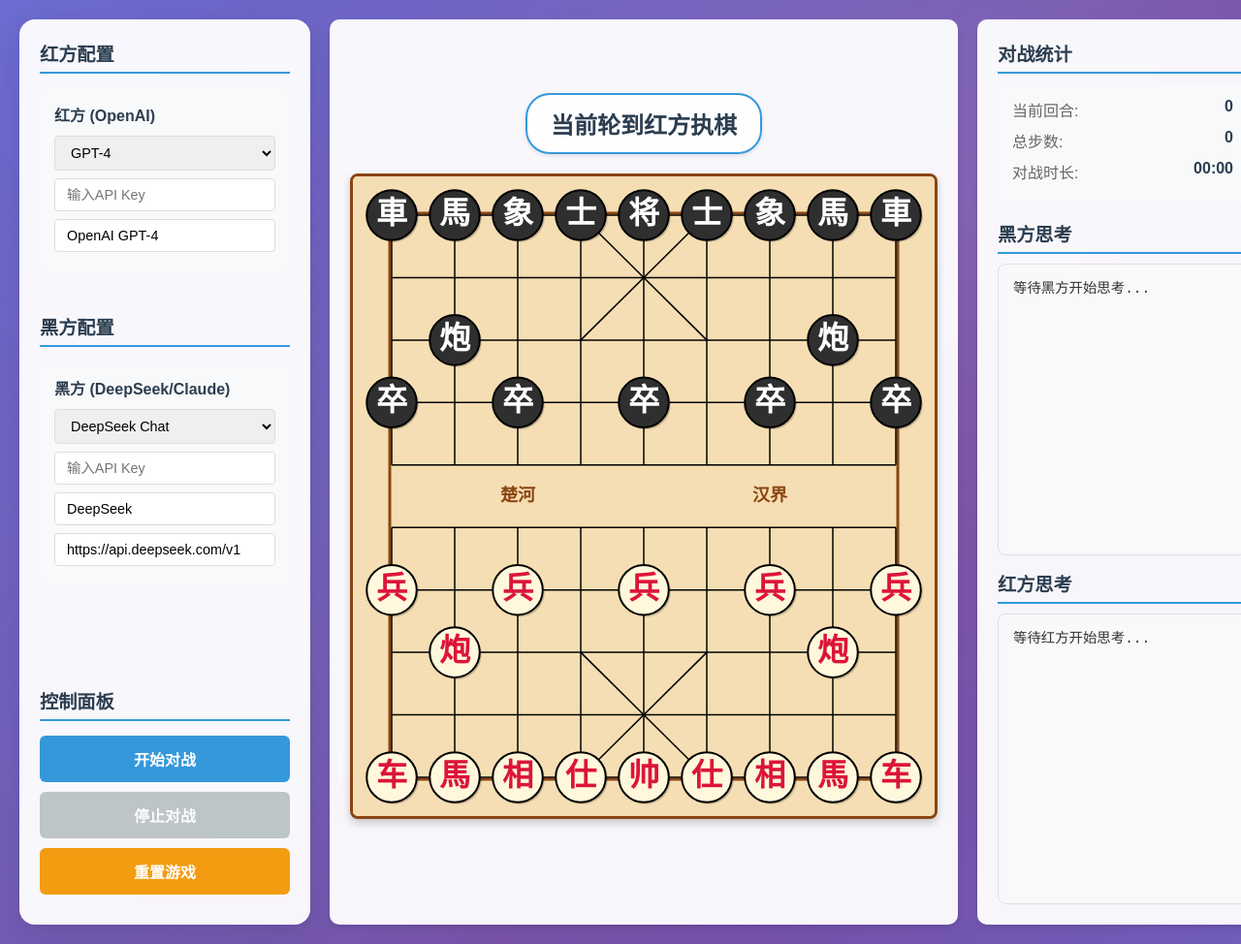
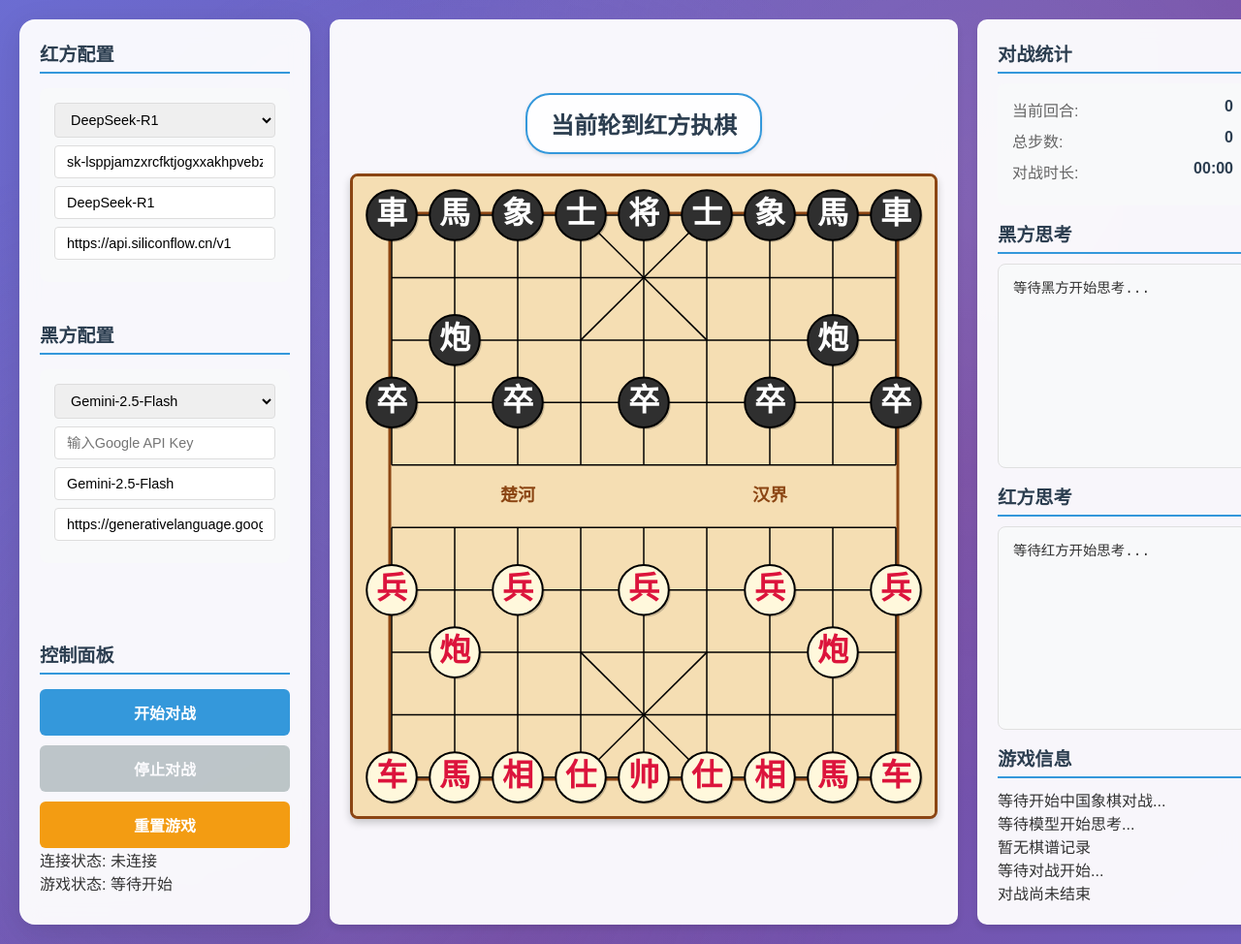
Before and after one commit to zstar1003/AiChineseChess, a Flask app: page / in a window 1280 px wide. Shown: the whole page at 97% size. Run offline with Flask 3, Linux system fonts and the light colour scheme; some libraries are stand-ins or nearby versions.

Commit message:
refactor: 调整对战模型

```diff
--- a/app.py
+++ b/app.py
@@ -29,19 +29,22 @@ def start_battle():
     black_config = data.get('black_player')
 
     try:
-        # 创建玩家实例
+        # 创建玩家实例（传入socketio实例以支持流式输出）
+        # 红方固定使用DeepSeek-R1模型
         red_player = LLMPlayer(
-            model_name=red_config['model_name'],
+            model_name="deepseek-ai/DeepSeek-R1",  # 严格按照test_deepseek.py的模型名称
             api_key=red_config['api_key'],
-            base_url=red_config.get('base_url'),
-            display_name=red_config['display_name']
+            base_url="https://api.siliconflow.cn/v1",  # 固定使用SiliconFlow API
+            display_name="DeepSeek-R1",
+            socketio=socketio
         )
 
         black_player = LLMPlayer(
             model_name=black_config['model_name'],
             api_key=black_config['api_key'],
             base_url=black_config.get('base_url'),
-            display_name=black_config['display_name']
+            display_name=black_config['display_name'],
+            socketio=socketio
         )
 
         # 创建对战实例
@@ -60,7 +63,10 @@ def run_battle():
     global current_battle
 
     if not current_battle:
+        print("错误: 没有当前对战实例")
         return
+
+    print("开始运行对战...")
 
     while not current_battle.game.is_game_over():
         try:
@@ -69,6 +75,8 @@ def run_battle():
                             if current_battle.game.current_player == "red"
                             else current_battle.black_player)
 
+            print(f"当前轮到: {current_player.display_name}")
+
             # 发送思考状态
             socketio.emit('thinking', {
                 'player': current_player.display_name,
@@ -76,10 +84,13 @@ def run_battle():
             })
 
             # 获取模型的下一步棋
+            print(f"正在获取 {current_player.display_name} 的棋步...")
             move_result = current_player.get_move(
                 current_battle.game.get_board_state(),
                 current_battle.game.move_history
             )
+
+            print(f"获得棋步结果: {move_result}")
 
             if move_result and current_battle.game.make_move(move_result['move']):
                 # 记录棋步
@@ -95,27 +106,37 @@ def run_battle():
                     'history': current_battle.battle_log[-10:]  # 最近10步
                 })
 
+                print(f"{current_player.display_name} 走了: {move_result['move']}")
+
                 # 短暂延迟，便于观察
                 time.sleep(2)
 
             else:
                 # 无效棋步，结束游戏
+                print(f"无效棋步: {move_result}")
                 socketio.emit('game_error', {
                     'message': f'{current_player.display_name} 产生了无效棋步'
                 })
                 break
 
         except Exception as e:
+            print(f"对战过程中出现异常: {e}")
+            import traceback
+            traceback.print_exc()
             socketio.emit('game_error', {'message': f'对战出错: {str(e)}'})
             break
 
     # 游戏结束，发送结果
-    result = current_battle.get_battle_result()
-    socketio.emit('game_over', {
-        'result': result,
-        'total_moves': len(current_battle.game.move_history),
-        'battle_log': current_battle.battle_log
-    })
+    try:
+        result = current_battle.get_battle_result()
+        socketio.emit('game_over', {
+            'result': result,
+            'total_moves': len(current_battle.game.move_history),
+            'battle_log': current_battle.battle_log
+        })
+        print(f"游戏结束: {result}")
+    except Exception as e:
+        print(f"发送游戏结束信息时出错: {e}")
 
 @app.route('/api/stop_battle', methods=['POST'])
 def stop_battle():
@@ -141,4 +162,11 @@ def get_battle_status():
     })
 
 if __name__ == '__main__':
-    socketio.run(app, debug=False, host='0.0.0.0', port=5002)
+    try:
+        print("正在启动AI象棋对战系统...")
+        print("访问地址: http://localhost:5003")
+        socketio.run(app, debug=True, host='0.0.0.0', port=5003)
+    except Exception as e:
+        print(f"启动应用时发生错误: {e}")
+        import traceback
+        traceback.print_exc()
--- a/static/js/chess.js
+++ b/static/js/chess.js
@@ -111,6 +111,59 @@ function streamThinkingProcess(player, message, speed = 50) {
         };
 
         typeWriter();
+    }
+}
+
+// 实时流式输出思考过程（用于Socket.IO流式数据）
+let currentStreamingElements = {};
+
+function streamThinkingProcessRealtime(player, content) {
+    const thinkingBoxId = `${player}-thinking-process`;
+    const thinkingBox = document.getElementById(thinkingBoxId);
+
+    if (!thinkingBox) return;
+
+    // 如果是第一次为该玩家创建流式元素
+    if (!currentStreamingElements[player]) {
+        // 如果是第一条消息，清空默认文本
+        if (thinkingBox.innerHTML.includes('等待') || thinkingBox.innerHTML.includes('开始思考')) {
+            thinkingBox.innerHTML = '';
+        }
+
+        // 创建思考项
+        const thinkingItem = document.createElement('div');
+        thinkingItem.className = `thinking-item ${player === 'red' ? 'red-thinking' : 'black-thinking'}`;
+
+        // 添加时间戳
+        const timestamp = document.createElement('div');
+        timestamp.className = 'thinking-timestamp';
+        timestamp.textContent = new Date().toLocaleTimeString();
+
+        // 添加思考内容容器
+        const thinkingText = document.createElement('div');
+        thinkingText.className = 'thinking-text';
+        thinkingText.id = `${player}-current-stream`;
+
+        thinkingItem.appendChild(timestamp);
+        thinkingItem.appendChild(thinkingText);
+        thinkingBox.appendChild(thinkingItem);
+
+        // 保存当前流式元素的引用
+        currentStreamingElements[player] = thinkingText;
+    }
+
+    // 追加内容到当前流式元素
+    const streamElement = currentStreamingElements[player];
+    if (streamElement) {
+        streamElement.textContent += content;
+        thinkingBox.scrollTop = thinkingBox.scrollHeight;
+    }
+}
+
+// 清理流式输出状态
+function clearStreamingState(player) {
+    if (currentStreamingElements[player]) {
+        delete currentStreamingElements[player];
     }
 }
 
@@ -449,6 +502,22 @@ function initializeSocketEvents() {
         showThinkingStatus(data.player, data.message);
     });
 
+    // 新增：处理流式思考过程
+    socket.on('thinking_stream', function(data) {
+        if (data.is_complete) {
+            // 思考完成，添加分隔线
+            const playerBox = document.getElementById(`${data.player}-thinking-process`);
+            if (playerBox) {
+                playerBox.innerHTML += '<hr style="margin: 10px 0; border: 1px solid rgba(255,255,255,0.2);">';
+                playerBox.scrollTop = playerBox.scrollHeight;
+            }
+            return;
+        }
+
+        // 流式添加思考内容
+        streamThinkingProcessRealtime(data.player, data.content);
+    });
+
     socket.on('move_made', function(data) {
         handleMoveMade(data);
     });
@@ -489,7 +558,7 @@ function startBattle() {
         if (data.status === 'success') {
             gameState.isPlaying = true;
             gameState.startTime = new Date();
-            updateGameStatus('中国象棋对战进行中');
+            console.log('中国象棋对战已开始');
             updateControlButtons(true);
             clearGameInfo();
         } else {
@@ -556,12 +625,10 @@ function getPlayerConfig(player) {
         display_name: document.getElementById(`${prefix}-display-name`).value
     };
 
-    // 如果是黑方且有base_url输入框，添加base_url
-    if (player === 'black') {
-        const baseUrlInput = document.getElementById(`${prefix}-base-url`);
-        if (baseUrlInput && baseUrlInput.value.trim()) {
-            config.base_url = baseUrlInput.value.trim();
-        }
+    // 添加base_url（红方和黑方都需要）
+    const baseUrlInput = document.getElementById(`${prefix}-base-url`);
+    if (baseUrlInput && baseUrlInput.value.trim()) {
+        config.base_url = baseUrlInput.value.trim();
     }
 
     return config;
@@ -576,17 +643,22 @@ function updateModelSettings() {
     const redModel = document.getElementById('red-model').value;
     const blackModel = document.getElementById('black-model').value;
 
-    // 更新显示名称
-    if (redModel.includes('gpt') || redModel.includes('o3')) {
-        document.getElementById('red-display-name').value = `OpenAI ${redModel.toUpperCase()}`;
+    // 更新红方显示名称（使用硅基流动API）
+    if (redModel.includes('deepseek-r1')) {
+        if (redModel.includes('distill-llama')) {
+            document.getElementById('red-display-name').value = 'DeepSeek-R1-Distill-Llama-70B';
+        } else if (redModel.includes('distill-qwen')) {
+            document.getElementById('red-display-name').value = 'DeepSeek-R1-Distill-Qwen-32B';
+        } else {
+            document.getElementById('red-display-name').value = 'DeepSeek-R1';
+        }
+        document.getElementById('red-base-url').value = 'https://api.siliconflow.cn/v1';
     }
 
-    if (blackModel.includes('deepseek')) {
-        document.getElementById('black-display-name').value = 'DeepSeek';
-        document.getElementById('black-base-url').value = 'https://api.deepseek.com/v1';
-    } else if (blackModel.includes('claude')) {
-        document.getElementById('black-display-name').value = 'Claude';
-        document.getElementById('black-base-url').value = 'https://api.anthropic.com';
+    // 更新黑方显示名称（只有Gemini-2.5-Flash）
+    if (blackModel.includes('gemini')) {
+        document.getElementById('black-display-name').value = 'Gemini-2.5-Flash';
+        document.getElementById('black-base-url').value = 'https://generativelanguage.googleapis.com/v1beta';
     }
 }
 
@@ -661,7 +733,7 @@ function handleGameOver(data) {
 
     gameState.isPlaying = false;
     hideThinkingStatus();
-    updateGameStatus('对战结束');
+    console.log('对战结束');
     updateControlButtons(false);
 
     // 显示游戏结果
@@ -696,11 +768,17 @@ function handleGameError(data) {
 }
 
 function updateConnectionStatus(status) {
-    document.getElementById('connection-status').textContent = `连接状态: ${status}`;
+    const element = document.getElementById('connection-status');
+    if (element) {
+        element.textContent = `连接状态: ${status}`;
+    }
 }
 
 function updateGameStatus(status) {
-    document.getElementById('game-status').textContent = `游戏状态: ${status}`;
+    const element = document.getElementById('game-status');
+    if (element) {
+        element.textContent = `游戏状态: ${status}`;
+    }
 }
 
 function updateControlButtons(isPlaying) {
@@ -710,19 +788,34 @@ function updateControlButtons(isPlaying) {
 
 function clearGameInfo() {
     // 清空思考过程
-    document.getElementById('thinking-process').innerHTML = '<p>等待模型开始思考...</p>';
+    const thinkingProcess = document.getElementById('thinking-process');
+    if (thinkingProcess) {
+        thinkingProcess.innerHTML = '<p>等待模型开始思考...</p>';
+    }
 
     // 清空棋谱历史
-    document.getElementById('move-history').innerHTML = '<p>暂无棋谱记录</p>';
+    const moveHistory = document.getElementById('move-history');
+    if (moveHistory) {
+        moveHistory.innerHTML = '<p>暂无棋谱记录</p>';
+    }
 
     // 清空对战日志
-    document.getElementById('battle-log').innerHTML = '<p>等待对战开始...</p>';
+    const battleLog = document.getElementById('battle-log');
+    if (battleLog) {
+        battleLog.innerHTML = '<p>等待对战开始...</p>';
+    }
 
     // 清空游戏结果
-    document.getElementById('game-result').innerHTML = '<p>对战尚未结束</p>';
+    const gameResult = document.getElementById('game-result');
+    if (gameResult) {
+        gameResult.innerHTML = '<p>对战尚未结束</p>';
+    }
 
     // 重置最后一步信息
-    document.getElementById('last-move-text').textContent = '等待开始中国象棋对战...';
+    const lastMoveText = document.getElementById('last-move-text');
+    if (lastMoveText) {
+        lastMoveText.textContent = '等待开始中国象棋对战...';
+    }
 }
 
 function updateMoveHistory(history) {
--- a/templates/index.html
+++ b/templates/index.html
@@ -15,29 +15,26 @@
                 <div class="panel-section">
                     <h3>红方配置</h3>
                     <div class="player-config">
-                        <h4>红方 (OpenAI)</h4>
                         <select id="red-model" class="model-select">
-                            <option value="gpt-4">GPT-4</option>
-                            <option value="gpt-4-turbo">GPT-4 Turbo</option>
-                            <option value="o3-mini">O3 Mini</option>
+                            <option value="deepseek-r1">DeepSeek-R1</option>
+                            <option value="deepseek-r1-distill-llama-70b">DeepSeek-R1-Distill-Llama-70B</option>
+                            <option value="deepseek-r1-distill-qwen-32b">DeepSeek-R1-Distill-Qwen-32B</option>
                         </select>
-                        <input type="text" id="red-api-key" class="api-input" placeholder="输入API Key">
-                        <input type="text" id="red-display-name" class="name-input" placeholder="显示名称" value="OpenAI GPT-4">
+                        <input type="text" id="red-api-key" class="api-input" placeholder="输入硅基流动 API Key" value="sk-lsppjamzxrcfktjogxxakhpvebzdpcusuvystaziktgfsmfy">
+                        <input type="text" id="red-display-name" class="name-input" placeholder="显示名称" value="DeepSeek-R1" readonly>
+                        <input type="text" id="red-base-url" class="url-input" placeholder="Base URL (可选)" value="https://api.siliconflow.cn/v1" readonly>
                     </div>
                 </div>
 
                 <div class="panel-section">
                     <h3>黑方配置</h3>
                     <div class="player-config">
-                        <h4>黑方 (DeepSeek/Claude)</h4>
                         <select id="black-model" class="model-select">
-                            <option value="deepseek-chat">DeepSeek Chat</option>
-                            <option value="claude-3-5-sonnet">Claude 3.5 Sonnet</option>
-                            <option value="gpt-4">GPT-4</option>
+                            <option value="gemini-2.5-flash">Gemini-2.5-Flash</option>
                         </select>
-                        <input type="text" id="black-api-key" class="api-input" placeholder="输入API Key">
-                        <input type="text" id="black-display-name" class="name-input" placeholder="显示名称" value="DeepSeek">
-                        <input type="text" id="black-base-url" class="url-input" placeholder="Base URL (可选)" value="https://api.deepseek.com/v1">
+                        <input type="text" id="black-api-key" class="api-input" placeholder="输入Google API Key">
+                        <input type="text" id="black-display-name" class="name-input" placeholder="显示名称" value="Gemini-2.5-Flash">
+                        <input type="text" id="black-base-url" class="url-input" placeholder="Base URL (可选)" value="https://generativelanguage.googleapis.com/v1beta">
                     </div>
                 </div>
 
@@ -47,6 +44,10 @@
                         <button id="start-battle" class="btn btn-primary">开始对战</button>
                         <button id="stop-battle" class="btn btn-secondary" disabled>停止对战</button>
                         <button id="reset-battle" class="btn btn-warning">重置游戏</button>
+                    </div>
+                    <div class="status-info">
+                        <div id="connection-status">连接状态: 未连接</div>
+                        <div id="game-status">游戏状态: 等待开始</div>
                     </div>
                 </div>
 
@@ -95,6 +96,17 @@
                         <p>等待红方开始思考...</p>
                     </div>
                 </div>
+
+                <div class="panel-section">
+                    <h3>游戏信息</h3>
+                    <div class="game-info">
+                        <div id="last-move-text">等待开始中国象棋对战...</div>
+                        <div id="thinking-process"><p>等待模型开始思考...</p></div>
+                        <div id="move-history"><p>暂无棋谱记录</p></div>
+                        <div id="battle-log"><p>等待对战开始...</p></div>
+                        <div id="game-result"><p>对战尚未结束</p></div>
+                    </div>
+                </div>
             </div>
         </div>
 
```
Also changed, not shown: models/llm_player.py (+140 -11 lines), test_deepseek.py (added, +21 -0 lines), test_gemini.py (added, +9 -0 lines).
